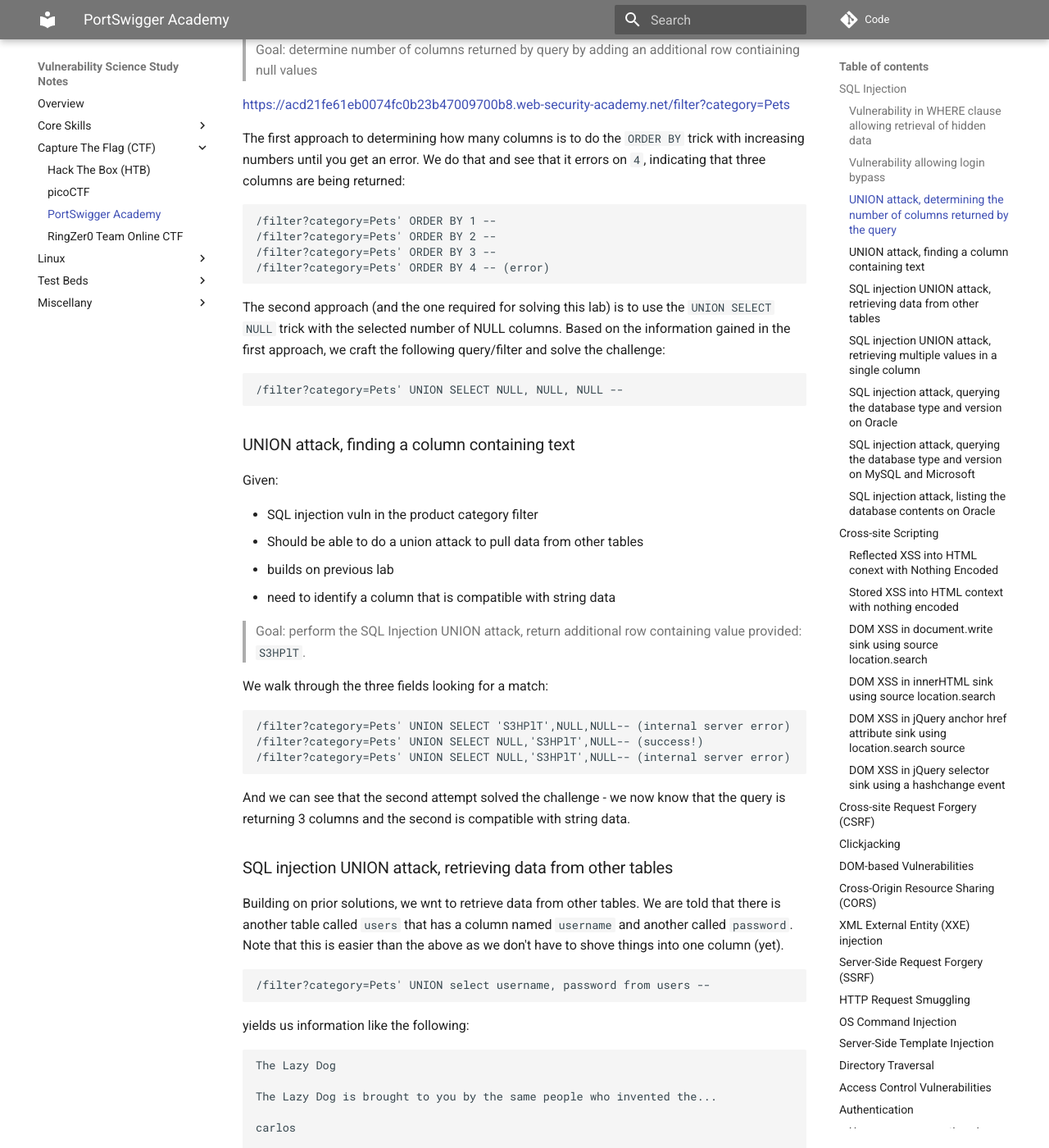
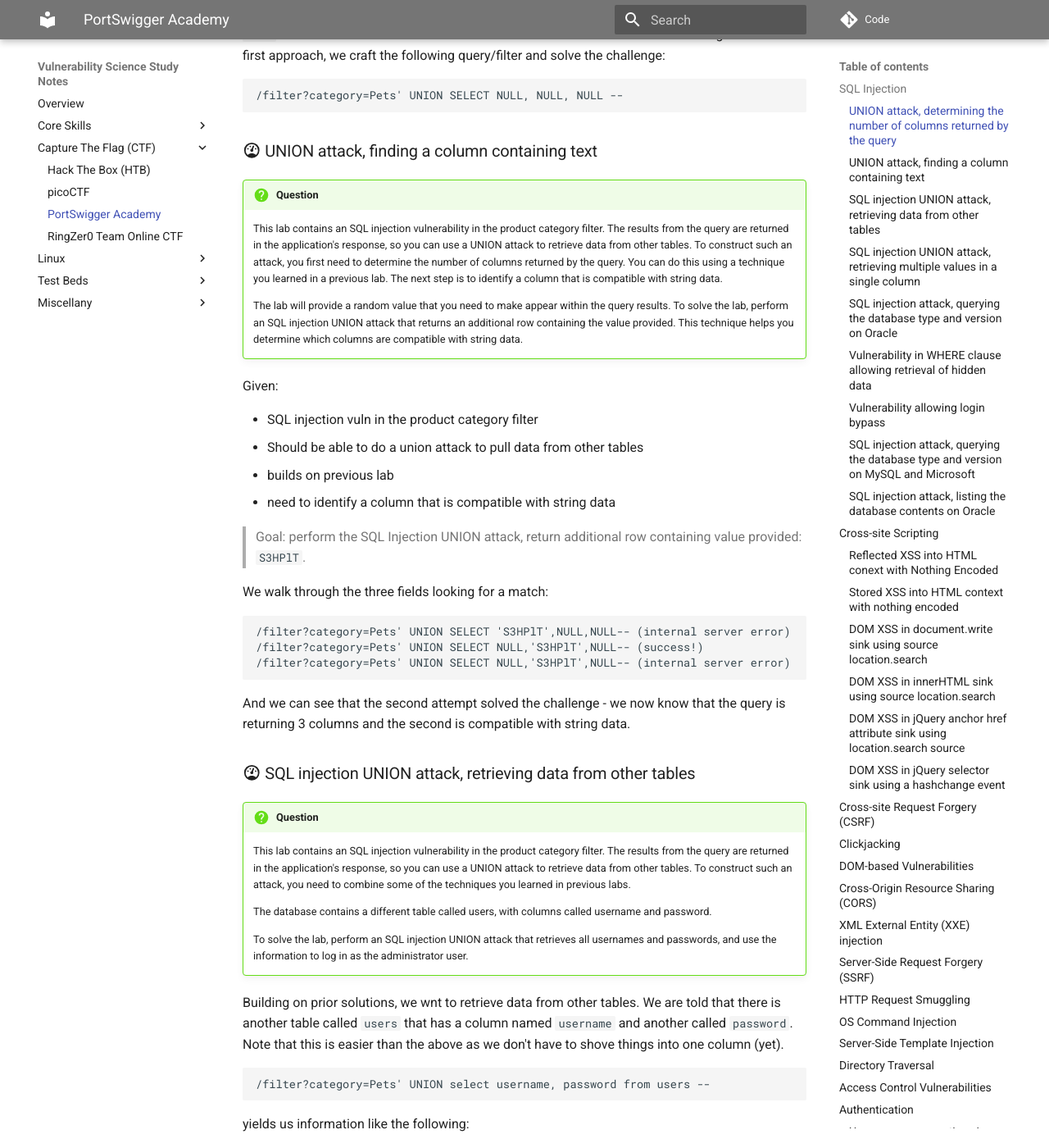
Before and after one commit to argodev/study, an MkDocs documentation site: the page built from docs/ctf/portswigger.md, in a window 1280 px wide and 1400 px high, scrolled down 1164 px. Shown: the whole window at 82% size. Built offline with MkDocs 1.6.1 and Material for MkDocs 9.7.7, drawn with Linux system fonts in a browser that asks for light colours; some of the changed text lies outside the part shown.

Commit message:
working on docs

````diff
--- a/docs/ctf/portswigger.md
+++ b/docs/ctf/portswigger.md
@@ -4,24 +4,18 @@
 
 ## SQL Injection
 
-### Vulnerability in WHERE clause allowing retrieval of hidden data
+### :material-gauge: UNION attack, determining the number of columns returned by the query
 
-This is a simple challenge to introduce you to the idea of SQL injection. Given a site such as https://acd01f0d1f5c2eb5c0cc51a2007a0016.web-security-academy.net/ you can view differenct product categories which are controlled by the URL (e.g. `/filter?category=Pets`). A simple SQL injection attack added to the end (`/filter?category=' OR 1=1 --`) solves the challenge by telling the SQL server to return all products with no category set or where 1=1 (which always evaluates to True). Adding the `--` at the end comments out any remainder of the SQL statment in the application code.
+!!! question
+    This lab contains an SQL injection vulnerability in the product category filter. The results from the query are returned in the application's response, so you can use a UNION attack to retrieve data from other tables. The first step of such an attack is to determine the number of columns that are being returned by the query. You will then use this technique in subsequent labs to construct the full attack.
 
-### Vulnerability allowing login bypass
-
-This is another simple case wherein you are encouraged to log in at a standard username/password form (https://ac031f731e5b8017c0984a7400ba0058.web-security-academy.net/login). Much like the prior example, however, you can manipulate the query directly by providing a username of `administrator'--` and any value for the password field. This terminates the query that is presumeably something like
-`SELECT * FROM users WHERE username = 'administrator' AND password = 'myPassword'`. It results in the following query: `SELECT * FROM users WHERE username = 'administrator'--' AND password = 'no matter'`
-
-### UNION attack, determining the number of columns returned by the query
+    To solve the lab, determine the number of columns returned by the query by performing an SQL injection UNION attack that returns an additional row containing null values.
 
 What we know:
 
 - vulnerability in product category filter
 - should be able to use UNION attack to see data from other tables
 - first step is to see number of columns being returned by the query
-
-> Goal: determine number of columns returned by query by adding an additional row contiaining null values
 
 https://acd21fe61eb0074fc0b23b47009700b8.web-security-academy.net/filter?category=Pets
 
@@ -40,7 +34,12 @@
 /filter?category=Pets' UNION SELECT NULL, NULL, NULL --
 ```
 
-### UNION attack, finding a column containing text
+### :material-gauge: UNION attack, finding a column containing text
+
+!!! question
+    This lab contains an SQL injection vulnerability in the product category filter. The results from the query are returned in the application's response, so you can use a UNION attack to retrieve data from other tables. To construct such an attack, you first need to determine the number of columns returned by the query. You can do this using a technique you learned in a previous lab. The next step is to identify a column that is compatible with string data.
+
+    The lab will provide a random value that you need to make appear within the query results. To solve the lab, perform an SQL injection UNION attack that returns an additional row containing the value provided. This technique helps you determine which columns are compatible with string data.
 
 Given:
 
@@ -61,7 +60,14 @@
 
 And we can see that the second attempt solved the challenge - we now know that the query is returning 3 columns and the second is compatible with string data.
 
-### SQL injection UNION attack, retrieving data from other tables
+### :material-gauge: SQL injection UNION attack, retrieving data from other tables
+
+!!! question
+    This lab contains an SQL injection vulnerability in the product category filter. The results from the query are returned in the application's response, so you can use a UNION attack to retrieve data from other tables. To construct such an attack, you need to combine some of the techniques you learned in previous labs.
+
+    The database contains a different table called users, with columns called username and password.
+
+    To solve the lab, perform an SQL injection UNION attack that retrieves all usernames and passwords, and use the information to log in as the administrator user.
 
 Building on prior solutions, we wnt to retrieve data from other tables. We are told that there is another table called `users` that has a column named `username` and another called `password`. Note that this is easier than the above as we don't have to shove things into one column (yet).
 
@@ -91,7 +97,15 @@
 
 We can then take this information and log in as the administrator account.
 
-### SQL injection UNION attack, retrieving multiple values in a single column
+
+### :material-gauge: SQL injection UNION attack, retrieving multiple values in a single column
+
+!!! question
+    This lab contains an SQL injection vulnerability in the product category filter. The results from the query are returned in the application's response so you can use a UNION attack to retrieve data from other tables.
+
+    The database contains a different table called users, with columns called username and password.
+
+    To solve the lab, perform an SQL injection UNION attack that retrieves all usernames and passwords, and use the information to log in as the administrator user.
 
 This is very much like the prior scenario, but uses the structure from the prior challenges wherein you have three columns, and only the second is compatible with strings. Therefore, we have to shove both the username and password into the same field. This can be done with a query that looks like the following:
 
@@ -121,9 +135,16 @@
 
 And we can then log in as the administrator, solving the challenge
 
-### SQL injection attack, querying the database type and version on Oracle
 
-> NOTE: I failed quite a bit on this until I clicked the 'hint' and learned that every select on ORACLE needs a from stmt.
+### :material-gauge: SQL injection attack, querying the database type and version on Oracle
+
+!!! question
+    This lab contains an SQL injection vulnerability in the product category filter. You can use a UNION attack to retrieve the results from an injected query.
+
+    To solve the lab, display the database version string.
+
+!!! tip
+    I failed quite a bit on this until I clicked the 'hint' and learned that every select on ORACLE needs a from stmt.
 
 ```
 // determine how many columns are being returned (2)
@@ -154,6 +175,28 @@
 a
 ```
 
+
+### :material-gauge-empty: Vulnerability in WHERE clause allowing retrieval of hidden data
+
+!!! question
+    This lab contains an SQL injection vulnerability in the product category filter. When the user selects a category, the application carries out an SQL query like the following:
+
+    `SELECT * FROM products WHERE category = 'Gifts' AND released = 1`
+
+    To solve the lab, perform an SQL injection attack that causes the application to display details of all products in any category, both released and unreleased.
+
+This is a simple challenge to introduce you to the idea of SQL injection. Given a site such as https://acd01f0d1f5c2eb5c0cc51a2007a0016.web-security-academy.net/ you can view differenct product categories which are controlled by the URL (e.g. `/filter?category=Pets`). A simple SQL injection attack added to the end (`/filter?category=' OR 1=1 --`) solves the challenge by telling the SQL server to return all products with no category set or where 1=1 (which always evaluates to True). Adding the `--` at the end comments out any remainder of the SQL statment in the application code.
+
+### :material-gauge-empty: Vulnerability allowing login bypass
+
+This is another simple case wherein you are encouraged to log in at a standard username/password form (https://ac031f731e5b8017c0984a7400ba0058.web-security-academy.net/login). Much like the prior example, however, you can manipulate the query directly by providing a username of `administrator'--` and any value for the password field. This terminates the query that is presumeably something like
+`SELECT * FROM users WHERE username = 'administrator' AND password = 'myPassword'`. It results in the following query: `SELECT * FROM users WHERE username = 'administrator'--' AND password = 'no matter'`
+
+
+
+
+
+
 ### SQL injection attack, querying the database type and version on MySQL and Microsoft
 
 Similar to the prior
@@ -168,19 +211,23 @@
 
 ## Cross-site Scripting
 
-### Reflected XSS into HTML conext with Nothing Encoded
+### :material-gauge-empty: Reflected XSS into HTML conext with Nothing Encoded
 
-This was a rather simple challenge and serves as an introduction to XSS. The instructions suggested that there existed an XSS vuln on the website and the solution was to get the browser to call `alert()`.
+!!! question
+    This lab contains a simple reflected cross-site scripting vulnerability in the search functionality.
+
+    To solve the lab, perform a cross-site scripting attack that calls the `alert` function.
 
 Visiting the site, there is a search form. I searched for `test` and was redirected to `t/?search=test`. I then searched for `test <script>alert();</script>` and, not surprisingly, I receieved an alert and completed the lab.
 
-### Stored XSS into HTML context with nothing encoded
+### :material-gauge-empty: Stored XSS into HTML context with nothing encoded
 
 Found an comment form on the website and submitted the following: `This is awesome!<script>alert('you stink');</script>`. Once I submitted and then visited the post again, the alert was triggered and the lab was solved.
 
-### DOM XSS in document.write sink using source location.search
+### :material-gauge-empty: DOM XSS in document.write sink using source location.search
 
-This lab contains a DOM-based cross-site scripting vulnerability in the search query tracking functionality. It uses the JavaScript `document.write` function, which writes data out to the page. The `document.write` function is called with data from `location.search`, which you can control using the website URL.
+!!! question
+    This lab contains a DOM-based cross-site scripting vulnerability in the search query tracking functionality. It uses the JavaScript `document.write` function, which writes data out to the page. The `document.write` function is called with data from `location.search`, which you can control using the website URL.
 
 I started out by attempting to search for `test <script>alert();</script>` which displayed the exact same contents out on the page (no alert box). I then reviewed the source code for the page and found this bit of Javascript:
 
@@ -191,9 +238,10 @@
 With this knowledge, I re-structured my query to close out the end of the `img` tag and render my javascript. Submitting this: `test'"><script>alert();</script>` allowed me to solve the challenge.
 
 
-### DOM XSS in innerHTML sink using source location.search
+### :material-gauge-empty: DOM XSS in innerHTML sink using source location.search
 
-This lab contains a DOM-based cross-site scripting vulnerability in the search blog functionality. It uses an `innerHTML` assignment, which changes the HTML contents of a `div` element, using data from `location.search`.
+!!! question
+    This lab contains a DOM-based cross-site scripting vulnerability in the search blog functionality. It uses an `innerHTML` assignment, which changes the HTML contents of a `div` element, using data from `location.search`.
 
 The Javascript on the page looks like the following:
 
@@ -218,9 +266,10 @@
 
 ### DOM XSS in jQuery anchor href attribute sink using location.search source
 
-This lab contains a DOM-based cross-site scripting vulnerability in the submit feedback page. It uses the jQuery library's `$` selector function to find an anchor element, and changes its `href` attribute using data from `location.search`.
+!!! question
+    This lab contains a DOM-based cross-site scripting vulnerability in the submit feedback page. It uses the jQuery library's `$` selector function to find an anchor element, and changes its `href` attribute using data from `location.search`.
 
-To solve this lab, make the "back" link alert `document.cookie`.
+    To solve this lab, make the "back" link alert `document.cookie`.
 
 I noticed the "submit feedback" link on the page, and if you click on it, you are directed to a feedback form that has a "back" link at the bottom of it (this is what we need to mess with). Additionally, the URL looks like this: `/feedback?returnPath=/`. After a little experimentation, I simply changed the URL to `/feedback?returnPath=javascript:alert(document.cookie);` and hit enter. This caused the page to render, and looking at the DOM, we now see the following:
 
@@ -232,13 +281,12 @@
 
 Of course, clicking the link completes the challenge.
 
-### DOM XSS in jQuery selector sink using a hashchange event
+### :material-gauge-empty: DOM XSS in jQuery selector sink using a hashchange event
 
-This lab contains a DOM-based cross-site scripting vulnerability on the home page. It uses jQuery's `$()` selector function to auto-scroll to a given post, whose title is passed via the `location.hash` property.
+!!! question
+    This lab contains a DOM-based cross-site scripting vulnerability on the home page. It uses jQuery's `$()` selector function to auto-scroll to a given post, whose title is passed via the `location.hash` property.
 
-To solve the lab, deliver an exploit to the victim that calls the `print()` function in their browser.
-
----
+    To solve the lab, deliver an exploit to the victim that calls the `print()` function in their browser.
 
 Ok, this one was a little weird, only because it took me a bit to a.) understand what they wanted me to do and b.) wrap my head around the who-sends-what-to-whom part of things. Once I figured out what the code on the vulnerable site was doing, I then headed over to the exploit server and, leaving the first few fields with their default values, set the body to:
 
--- a/mkdocs.yml
+++ b/mkdocs.yml
@@ -28,6 +28,7 @@
       link: https://twitter.com/argodev
 
 
+use_directory_urls: false
 
 # Extensions
 markdown_extensions:
@@ -91,6 +92,7 @@
 #         enabled_if_env: ENABLE_PDF_EXPORT
 #         combined: true
 #         combined_output_path: pdf/vsnotebook.pdf
+#  - print-site
 
 nav:
     - 'Overview': 'index.md'
@@ -120,7 +122,7 @@
         - 'Change Log': changelog.md
         - 'License': license.md
 
-copyright: Copyright &copy; 2021 Rob Gillen
+copyright: Copyright &copy; 2021-2022 Rob Gillen
 
 
 extra_javascript:
````
Also changed, not shown: README.md (+1 -1 lines), docs/skills/passwords/index.md (+2 -2 lines), docs/skills/passwords/searchspace.md (+4 -4 lines), docs/skills/re/ghidra.md (+1 -1 lines).
